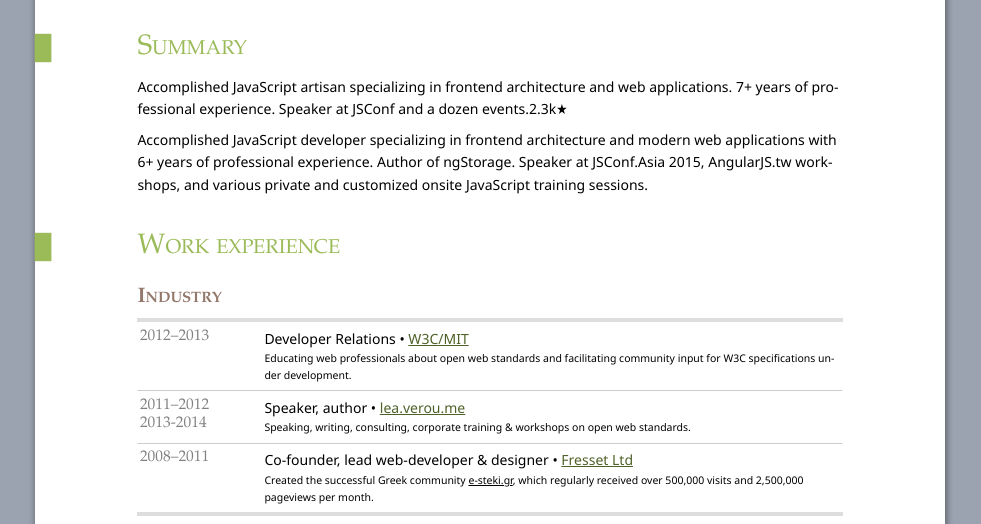
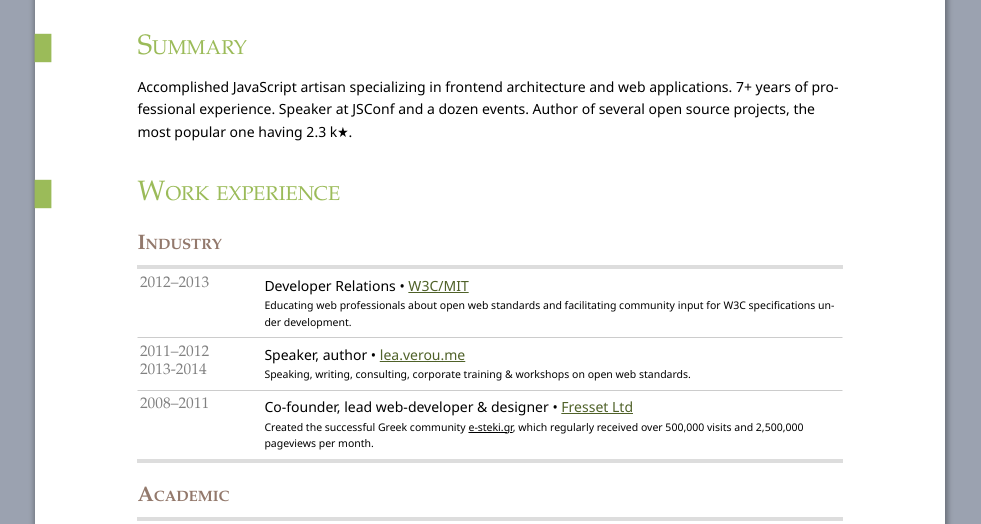
Before and after one commit to gsklee/gsklee.github.io, a plain HTML site: page résumé.html in a window 1280 px wide. Shown: the part 228-752 px from the top of the page, without its empty margins (150-1131 px from the left). Drawn offline with Linux system fonts and the light colour scheme.

Commit message:
Update résumé.html

```diff
--- a/résumé.html
+++ b/résumé.html
@@ -256,14 +256,7 @@ footer {
 
     <section>
       <h1>Summary</h1>
-      <p>Accomplished JavaScript artisan specializing in frontend architecture and web applications. 7+ years of professional experience. Speaker at JSConf and a dozen events.2.3k★</p>
-
-
-
-
-
-
-      <p>Accomplished JavaScript developer specializing in frontend architecture and modern web applications with 6+ years of professional experience. Author of ngStorage. Speaker at JSConf.Asia 2015, AngularJS.tw workshops, and various private and customized onsite JavaScript training sessions.</p>
+      <p>Accomplished JavaScript artisan specializing in frontend architecture and web applications. 7+ years of professional experience. Speaker at JSConf and a dozen events. Author of several open source projects, the most popular one having 2.3 k★.</p>
     </section>
 
     <section id="work-experience">
```
